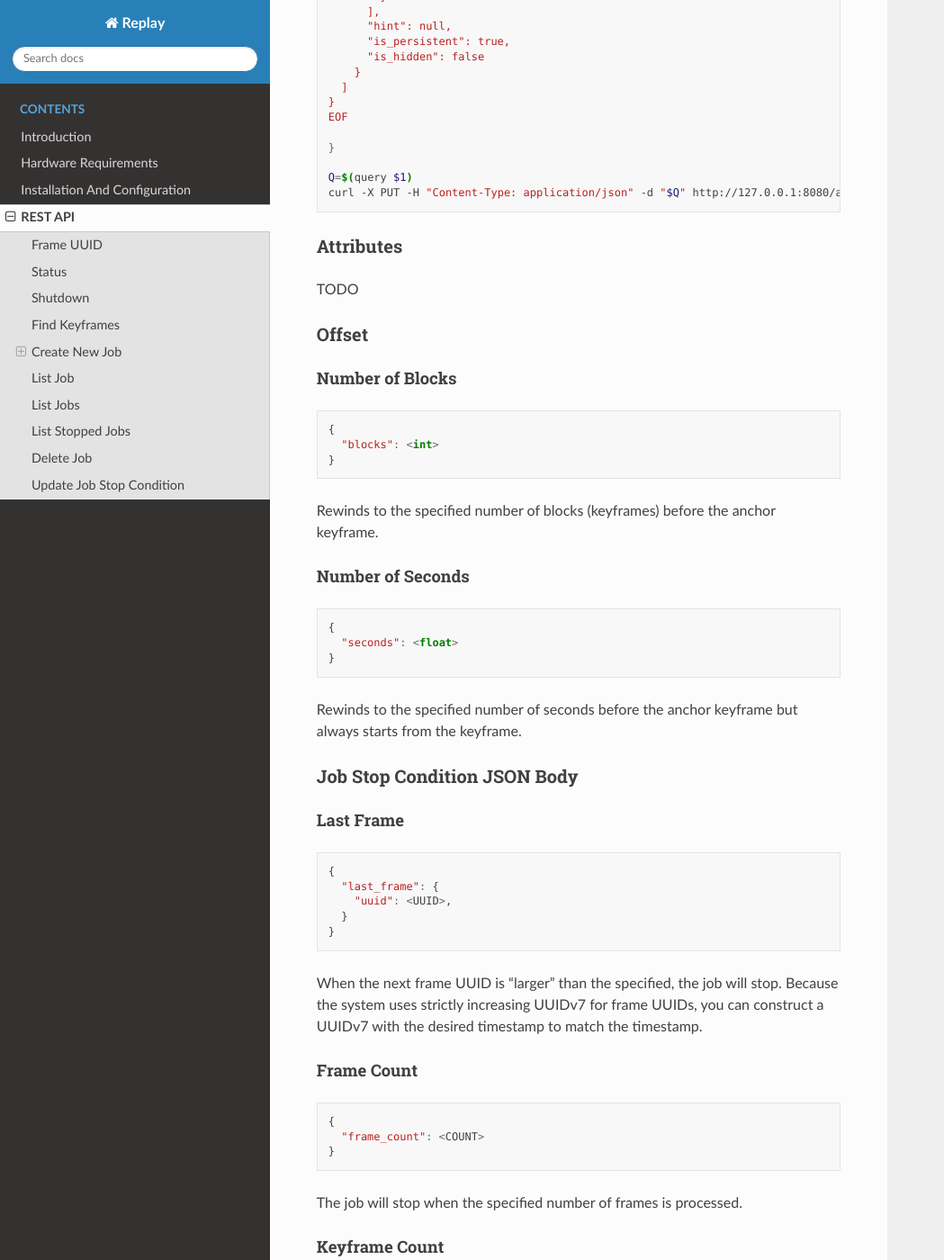
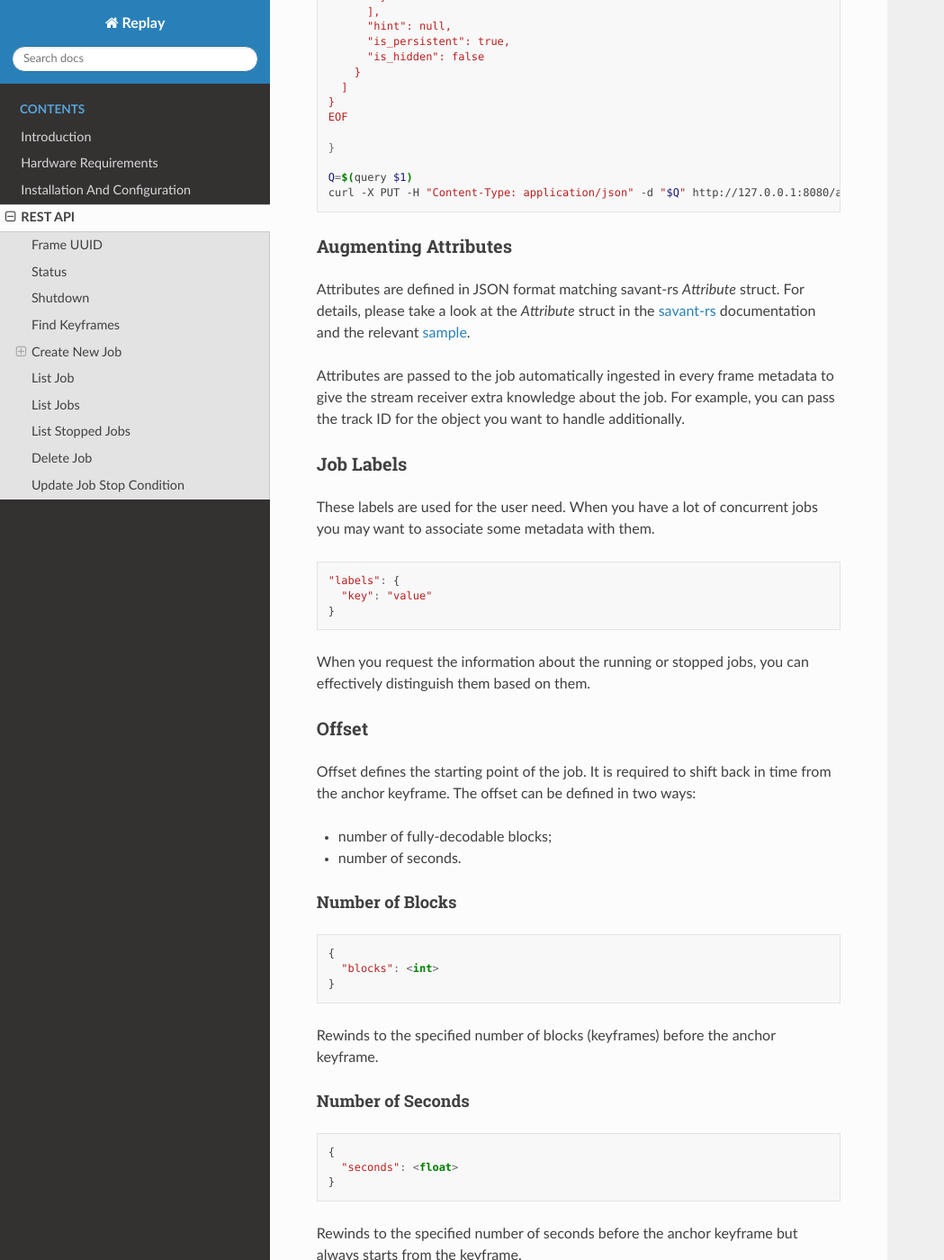
Before and after one commit to insight-platform/Replay, a Sphinx documentation site: the page built from docs/sections/3_api.rst, in a window 1280 px wide and 1400 px high, scrolled down 3446 px. Shown: the whole window at 90% size, without its empty margins (0-1049 px from the left). Built offline with Sphinx 7.4.7 and the Read the Docs theme 2.0.0, drawn with Linux system fonts in a browser that asks for light colours; some of the changed text lies outside the part shown.

Commit message:
refactoring naming

```diff
--- a/docs/sections/3_api.rst
+++ b/docs/sections/3_api.rst
@@ -179,7 +179,7 @@ Creates a new job. Returns the job UUID.
           "nanos": 0
         },
         "send_metadata_only": false,
-        "user_attributes": {
+        "labels": {
             "namespace": "key"
         }
       },
@@ -225,13 +225,33 @@ Creates a new job. Returns the job UUID.
     Q=$(query $1)
     curl -X PUT -H "Content-Type: application/json" -d "$Q" http://127.0.0.1:8080/api/v1/job | json_pp
 
-Attributes
+Augmenting Attributes
+^^^^^^^^^^^^^^^^^^^^^
+
+Attributes are defined in JSON format matching savant-rs `Attribute` struct. For details, please take a look at the `Attribute` struct in the `savant-rs <https://insight-platform.github.io/savant-rs/modules/savant_rs/primitives.html#savant_rs.primitives.Attribute>`_ documentation and the relevant `sample <https://github.com/insight-platform/savant-rs/blob/main/python/primitives/attribute.py>`_.
+
+Attributes are passed to the job automatically ingested in every frame metadata to give the stream receiver extra knowledge about the job. For example, you can pass the track ID for the object you want to handle additionally.
+
+Job Labels
 ^^^^^^^^^^
 
-TODO
+These labels are used for the user need. When you have a lot of concurrent jobs you may want to associate some metadata with them.
+
+.. code-block:: javascript
+
+    "labels": {
+      "key": "value"
+    }
+
+When you request the information about the running or stopped jobs, you can effectively distinguish them based on them.
 
 Offset
 ^^^^^^
+
+Offset defines the starting point of the job. It is required to shift back in time from the anchor keyframe. The offset can be defined in two ways:
+
+- number of fully-decodable blocks;
+- number of seconds.
 
 Number of Blocks
 ~~~~~~~~~~~~~~~~
@@ -336,11 +356,6 @@ Never
     "never"
 
 The job will never stop.
-
-Job User Attributes
-^^^^^^^^^^^^^^^^^^^
-
-TODO
 
 Time-synchronized And Fast Jobs
 ^^^^^^^^^^^^^^^^^^^^^^^^^^^^^^^
```
Also changed, not shown: 3 other files.
